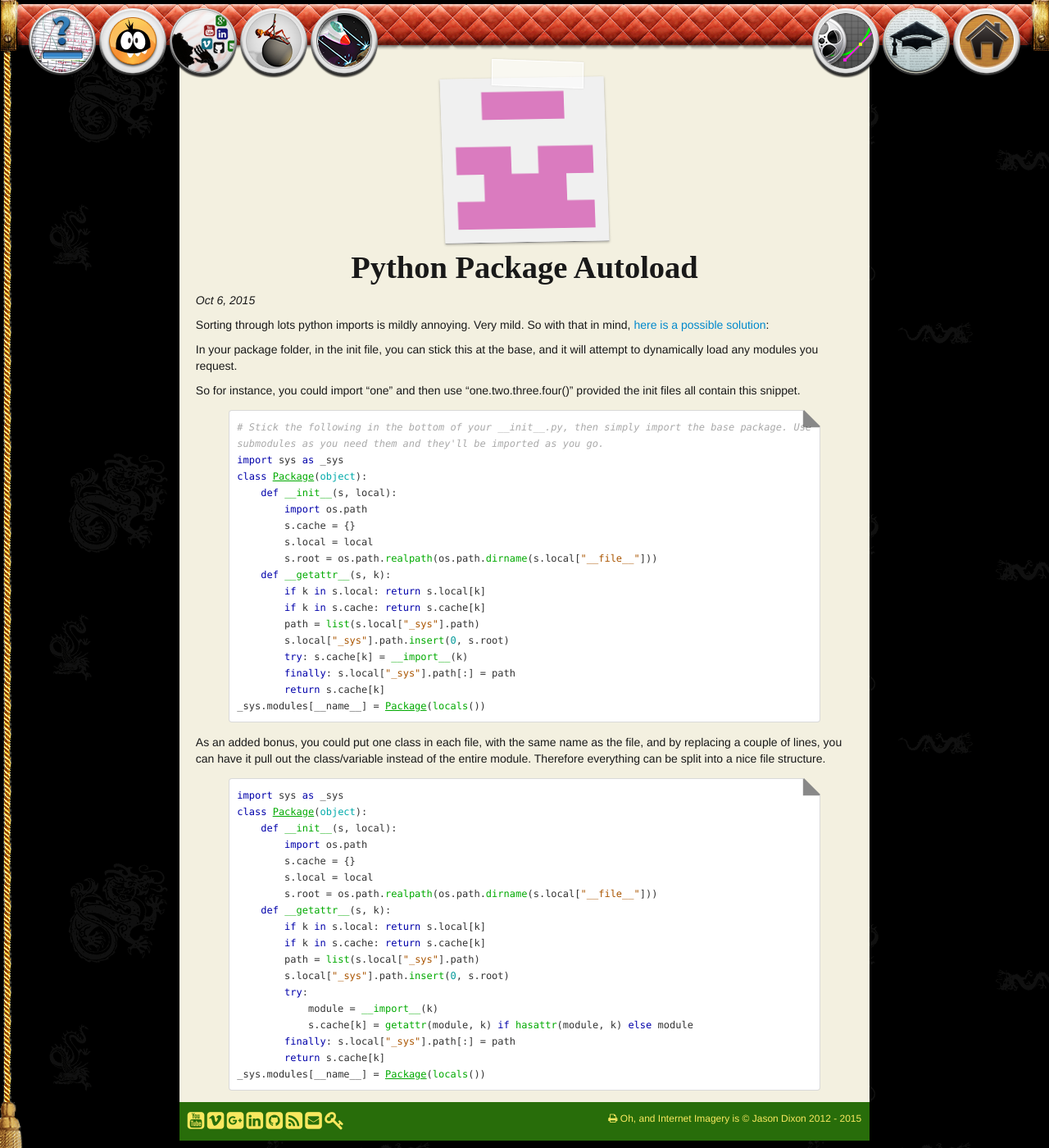
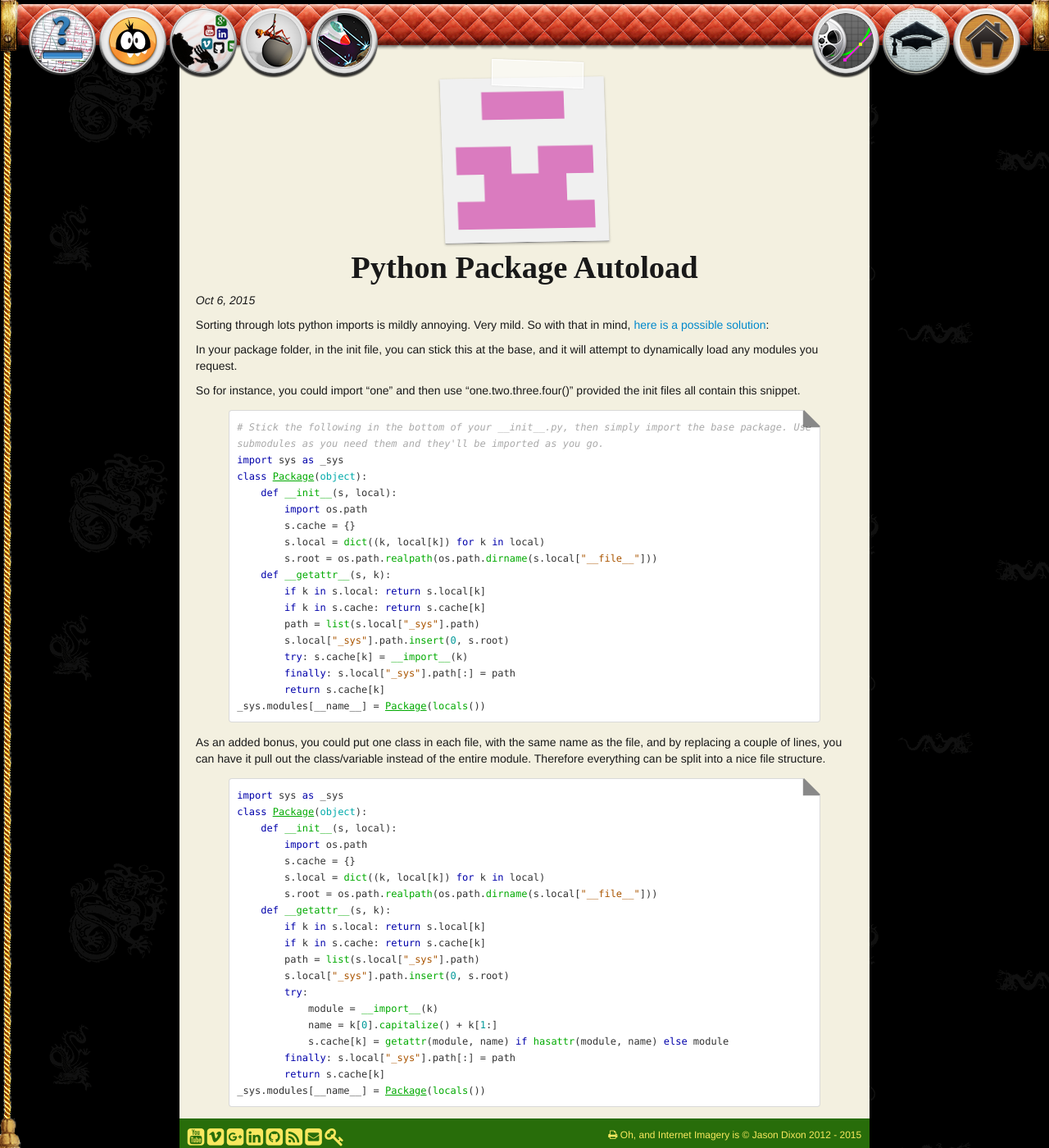
Before and after one commit to internetimagery/internetimagery.github.io, a Jekyll site: the page built from news/_posts/2015-10-06-auto-load-python-packages.md, in a window 1280 px wide and 1400 px high. Shown: the whole window at 82% size. Built offline with Jekyll 4.4.1, drawn with Linux system fonts in a browser that asks for light colours; nearby versions of some CDN libraries; some web fonts are replaced.

Commit message:
Update 2015-10-06-auto-load-python-packages.md

```diff
--- a/news/_posts/2015-10-06-auto-load-python-packages.md
+++ b/news/_posts/2015-10-06-auto-load-python-packages.md
@@ -18,7 +18,7 @@ class Package(object):
     def __init__(s, local):
         import os.path
         s.cache = {}
-        s.local = local
+        s.local = dict((k, local[k]) for k in local)
         s.root = os.path.realpath(os.path.dirname(s.local["__file__"]))
     def __getattr__(s, k):
         if k in s.local: return s.local[k]
@@ -39,7 +39,7 @@ class Package(object):
     def __init__(s, local):
         import os.path
         s.cache = {}
-        s.local = local
+        s.local = dict((k, local[k]) for k in local)
         s.root = os.path.realpath(os.path.dirname(s.local["__file__"]))
     def __getattr__(s, k):
         if k in s.local: return s.local[k]
@@ -48,7 +48,8 @@ class Package(object):
         s.local["_sys"].path.insert(0, s.root)
         try:
             module = __import__(k)
-            s.cache[k] = getattr(module, k) if hasattr(module, k) else module
+            name = k[0].capitalize() + k[1:]
+            s.cache[k] = getattr(module, name) if hasattr(module, name) else module
         finally: s.local["_sys"].path[:] = path
         return s.cache[k]
 _sys.modules[__name__] = Package(locals())
```
